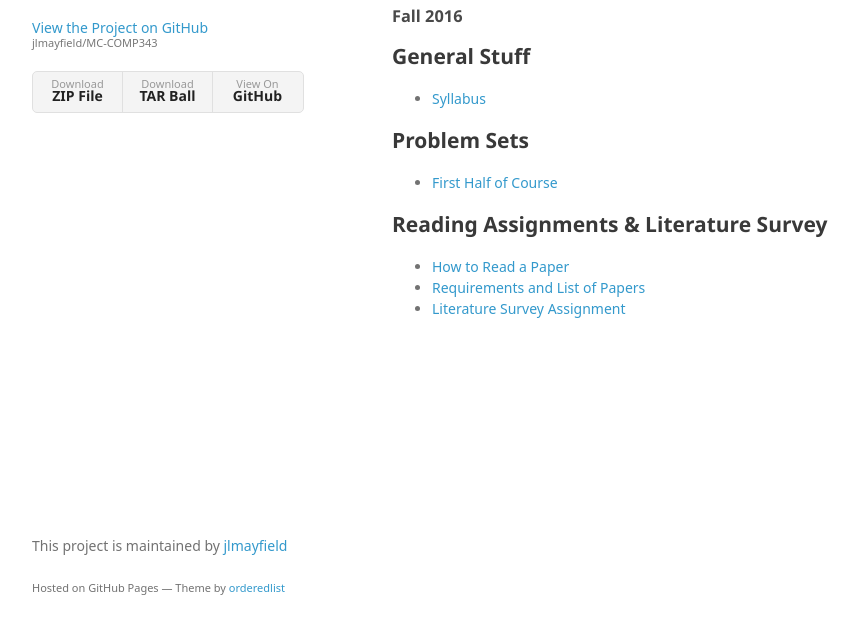
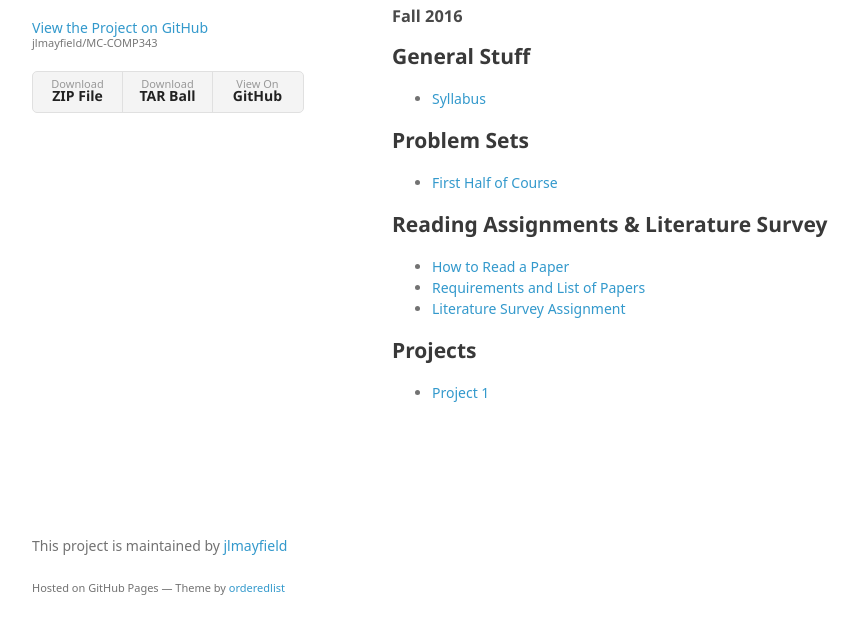
Before and after one commit to jlmayfield/MC-COMP343, a plain HTML site: page index.html in a window 1280 px wide. Shown: the part 133-766 px from the top of the page, without its empty margins (178-1037 px from the left). Drawn offline with Linux system fonts and the light colour scheme; a web font is replaced by a local one.

Commit message:
Create gh-pages branch via GitHub

```diff
--- a/index.html
+++ b/index.html
@@ -56,6 +56,15 @@
 <li><a href="http://jlmayfield.github.io/MC-COMP343/general/comp343-reading.pdf">Requirements and List of Papers</a></li>
 <li><a href="http://jlmayfield.github.io/MC-COMP343/general/comp343-litrev.pdf">Literature Survey Assignment</a></li>
 </ul>
+
+<h2>
+<a id="projects" class="anchor" href="#projects" aria-hidden="true"><span aria-hidden="true" class="octicon octicon-link"></span></a>Projects</h2>
+
+<ul>
+<li>
+<a href="http://jlmayfield.github.io/MC-COMP343/projects/comp343-proj1.pdf">Project 1</a><br>
+</li>
+</ul>
       </section>
       <footer>
         <p>This project is maintained by <a href="https://github.com/jlmayfield">jlmayfield</a></p>
--- a/params.json
+++ b/params.json
@@ -1,6 +1,6 @@
 {
   "name": "MC-COMP343",
   "tagline": "COMP 343 - Artificial Intelligence",
-  "body": "# Documents for Artificial Intelligence.\r\n### Fall 2016\r\n\r\n## General Stuff\r\n* [Syllabus](http://jlmayfield.github.io/MC-COMP343/general/comp343-syllabus.pdf)\r\n\r\n## Problem Sets\r\n* [First Half of Course](http://jlmayfield.github.io/MC-COMP343/general/comp343-probsets1.pdf)\r\n\r\n## Reading Assignments & Literature Survey\r\n* [How to Read a Paper](http://blizzard.cs.uwaterloo.ca/keshav/home/Papers/data/07/paper-reading.pdf)\r\n* [Requirements and List of Papers](http://jlmayfield.github.io/MC-COMP343/general/comp343-reading.pdf)\r\n* [Literature Survey Assignment](http://jlmayfield.github.io/MC-COMP343/general/comp343-litrev.pdf)\r\n\r\n",
+  "body": "# Documents for Artificial Intelligence.\r\n### Fall 2016\r\n\r\n## General Stuff\r\n* [Syllabus](http://jlmayfield.github.io/MC-COMP343/general/comp343-syllabus.pdf)\r\n\r\n## Problem Sets\r\n* [First Half of Course](http://jlmayfield.github.io/MC-COMP343/general/comp343-probsets1.pdf)\r\n\r\n## Reading Assignments & Literature Survey\r\n* [How to Read a Paper](http://blizzard.cs.uwaterloo.ca/keshav/home/Papers/data/07/paper-reading.pdf)\r\n* [Requirements and List of Papers](http://jlmayfield.github.io/MC-COMP343/general/comp343-reading.pdf)\r\n* [Literature Survey Assignment](http://jlmayfield.github.io/MC-COMP343/general/comp343-litrev.pdf)\r\n\r\n## Projects  \r\n* [Project 1](http://jlmayfield.github.io/MC-COMP343/projects/comp343-proj1.pdf)  \r\n",
   "note": "Don't delete this file! It's used internally to help with page regeneration."
 }
```
